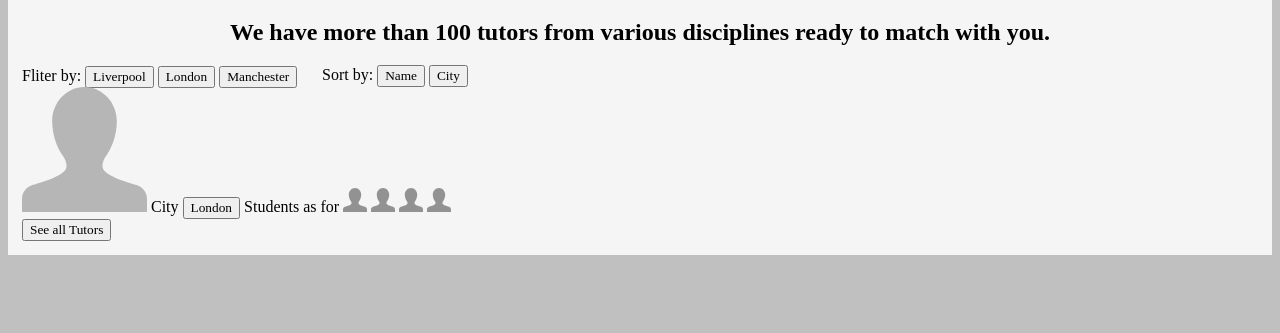
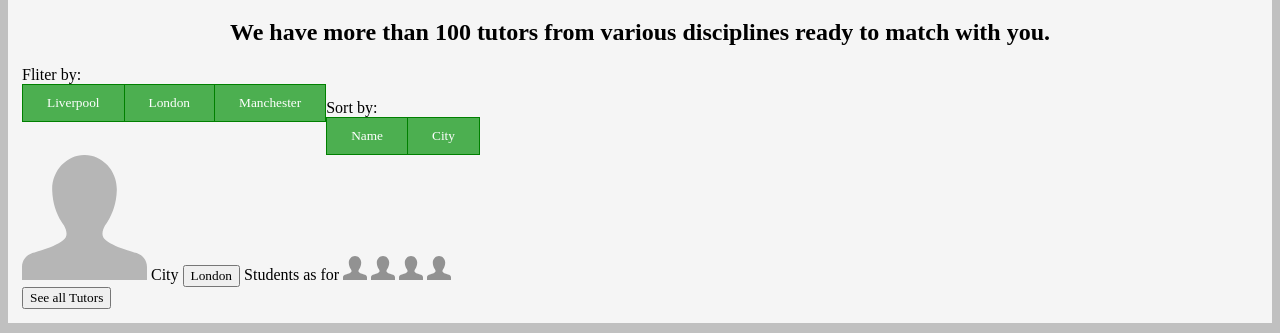
Before and after one commit to ElbertRibeiro/BetProtocol-Developer-Challenge, a plain HTML site: page index.html in a window 1280 px wide. Shown: the part 467-800 px from the top of the page. Drawn offline with Linux system fonts and the light colour scheme; a web font is replaced by a local one.

Commit message:
update butto grup

```diff
--- a/index.html
+++ b/index.html
@@ -25,15 +25,19 @@
             <div>
                 <div class="divFliter">
                     <a>Fliter by:</a>
-                    <button>Liverpool</button>
-                    <button>London</button>
-                    <button>Manchester</button>
+                    <div class="btn-group">
+                        <button>Liverpool</button>
+                        <button>London</button>
+                        <button>Manchester</button>
+                    </div>
                 </div>
 
                 <div class="divSort">
                     <a>Sort by:</a>
-                    <button>Name</button>
-                    <button>City</button>
+                    <div class="btn-group">
+                        <button>Name</button>
+                        <button>City</button>
+                    </div>
                 </div>
             </div>
 
--- a/styles/hlmt.css
+++ b/styles/hlmt.css
@@ -68,3 +68,30 @@ html{
     margin-left: 300px;
     margin-top: -23px;
 }
+
+
+
+.btn-group button {
+    background-color: #4CAF50; /* Green background */
+    border: 1px solid green; /* Green border */
+    color: white; /* White text */
+    padding: 10px 24px; /* Some padding */
+    cursor: pointer; /* Pointer/hand icon */
+    float: left; /* Float the buttons side by side */
+  }
+
+  .btn-group button:not(:last-child) {
+    border-right: none; /* Prevent double borders */
+  }
+
+  /* Clear floats (clearfix hack) */
+  .btn-group:after {
+    content: "";
+    clear: both;
+    display: table;
+  }
+
+  /* Add a background color on hover */
+  .btn-group button:hover {
+    background-color: #3e8e41;
+  }
```
